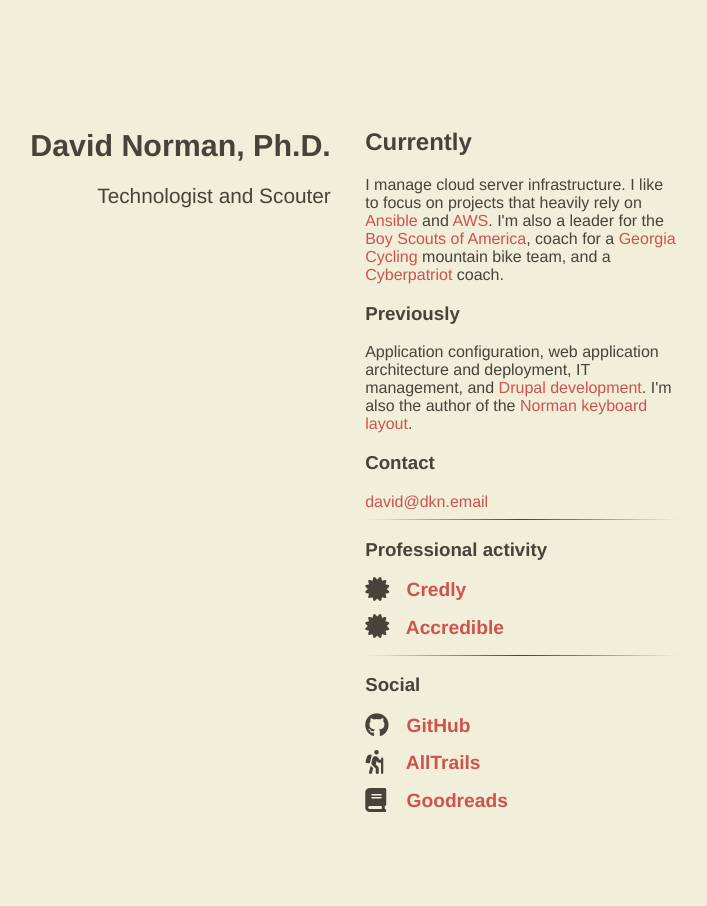
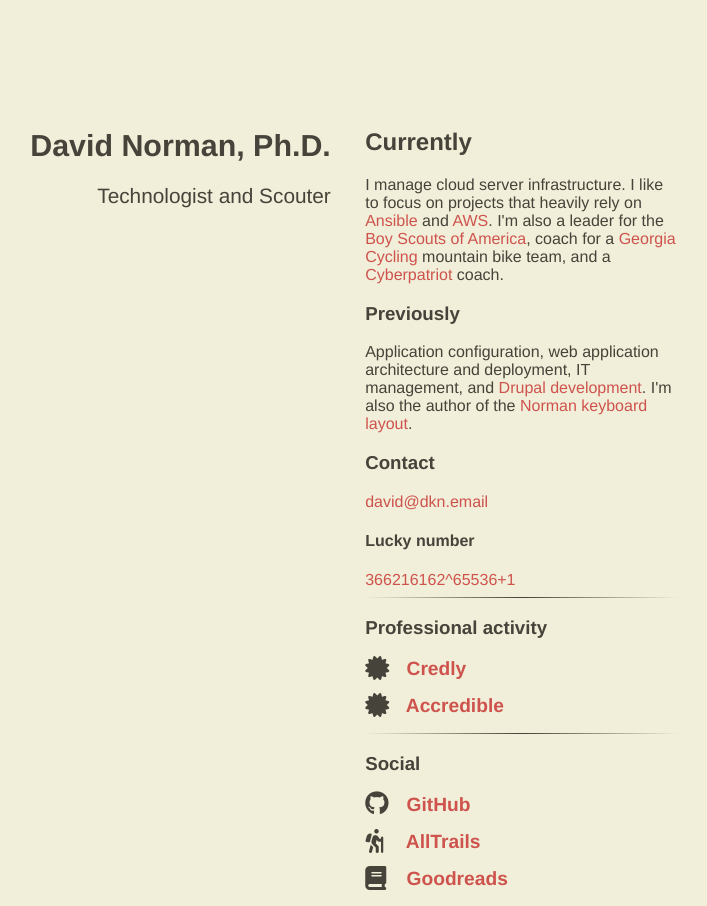
Before and after one commit to deekayen/dkn.github.io, a Jekyll site: the page built from index.html, in a window 1280 px wide. Shown: the whole page, without its empty margins (302-1009 px from the left). Built offline with Jekyll 4.4.1, drawn with Linux system fonts in a browser that asks for light colours; nearby versions of some CDN libraries.

Commit message:
Add prime number

```diff
--- a/_includes/content.html
+++ b/_includes/content.html
@@ -10,6 +10,9 @@
 '2'+'&'+'#'+'6'+'9'+';'+'e'+'m'+'&'+'#'+'9'+'7'+';'+'i'+'l'+"'"+'>'+'&'+'#'+'1'+'0'+'0'+';'+'a'+'v'+
 'i'+'d'+'&'+'#'+'6'+'4'+';'+'d'+'k'+'n'+'&'+'#'+'4'+'6'+';'+'e'+'m'+'&'+'#'+'9'+'7'+';'+'&'+'#'+'1'+
 '0'+'5'+';'+'l'+'<'+'/'+'a'+'>');</script><noscript>[Turn on JavaScript to see the email address]</noscript>
+
+<h4>Lucky number</h4>
+<a href="https://www.primegrid.com/workunit.php?wuid=1087145964">366216162^65536+1</a>
 
 <hr />
 
```
